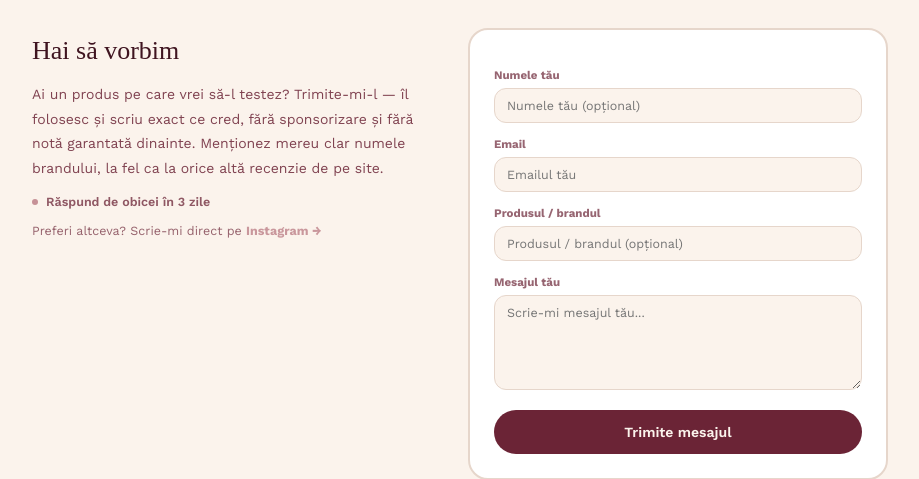
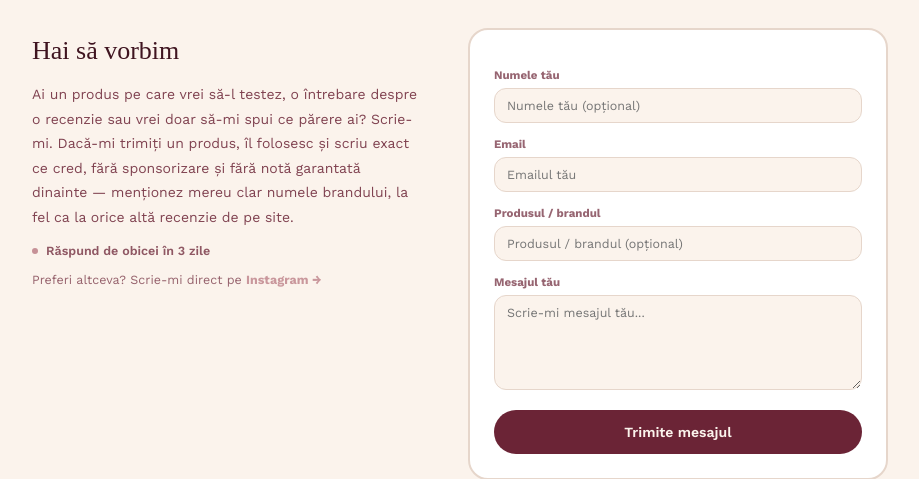
Before and after one commit to SanduAndreea22/Glow-Diary, a Django app: page /contact/ in a window 1280 px wide. Shown: the part 95-574 px from the top of the page, without its empty margins (180-1099 px from the left). Run offline with Django 5.2, Linux system fonts and the light colour scheme; some web fonts are replaced.

Commit message:
Rezolvă găsirile din audit texte: voce consistentă la persoana I, capete de pagină mai personale
- banner-ul de milestone și pagina 500 vorbesc acum la persoana I ("am ajuns", "am fost anunțată"), nu la persoana a III-a despre Deea
- stările goale (colecții, colecție, căutare) sună ca Deea, nu ca mesaje de sistem generice
- textul de Contact acoperă explicit și mesajele care nu sunt despre trimis-un-produs, nu doar branduri
- titlul de pe /colectii/ și nota de pe Favorite sunt reformulate personal, nu descriptiv/tehnic
- eliminată repetiția "L-ai încercat și tu?" (apărea de două ori la rând pe pagina de produs)
- eticheta "Distribuie" devine "Dă mai departe"
- tagline-ul recap-ului nu se mai auto-descrie ca "generat automat"

Neatins, cu motiv: paragraful personal lipsă din Despre (marcat doar ca
notiță în cod) — n-am inventat conținut despre Deea; "Real products. My
honest take." (footer/meta/story-image) e slogan-ul documentat explicit
în README, nu text uitat dintr-un șablon.

Co-Authored-By: Claude Sonnet 5 <noreply@anthropic.com>
Claude-Session: https://claude.ai/code/session_01Gi8h9VHUAJ9k5uM1AvFbG7

```diff
--- a/reviews/templates/reviews/an_recap.html
+++ b/reviews/templates/reviews/an_recap.html
@@ -6,7 +6,7 @@
 
 {% block content %}
 <div class="feed-title">Rezumatul anului {{ an }}</div>
-<div class="feed-tag">Ce am testat, pe scurt — generat automat din recenziile de aici.</div>
+<div class="feed-tag">Ce am testat, pe scurt.</div>
 
 {% if not are_destule_date %}
 <div class="empty-state">
--- a/reviews/templates/reviews/collection_detail.html
+++ b/reviews/templates/reviews/collection_detail.html
@@ -13,7 +13,7 @@
 {% for produs in produse %}
   {% include "reviews/_product_card.html" with produs=produs show_details=True snippet_words=20 %}
 {% empty %}
-<div class="empty-state"><div class="empty-state-icon">💄</div>Nu sunt produse în această colecție încă.</div>
+<div class="empty-state"><div class="empty-state-icon">💄</div>N-am adăugat încă niciun produs în această colecție.</div>
 {% endfor %}
 </div>
 {% endblock %}
--- a/reviews/templates/reviews/collections.html
+++ b/reviews/templates/reviews/collections.html
@@ -4,7 +4,7 @@
 
 {% block content %}
 <div class="page-eyebrow">Colecții</div>
-<h1 class="page-title">Produsele testate, grupate în colecții</h1>
+<h1 class="page-title">Tot ce am testat, grupat cum are sens pentru mine</h1>
 
 <div class="collections-list">
 {% for colectie in colectii %}
@@ -25,7 +25,7 @@
   </div>
 </a>
 {% empty %}
-<div class="empty-state"><div class="empty-state-icon">✨</div>Nu sunt colecții publicate încă.</div>
+<div class="empty-state"><div class="empty-state-icon">✨</div>N-am publicat nicio colecție încă.</div>
 {% endfor %}
 </div>
 {% if colectii and colectii|length <= 2 %}
--- a/reviews/templates/reviews/contact.html
+++ b/reviews/templates/reviews/contact.html
@@ -8,9 +8,10 @@
     <div class="contact-text">
       <div class="static-title">Hai să vorbim</div>
       <p class="static-text">
-        Ai un produs pe care vrei să-l testez? Trimite-mi-l — îl folosesc și scriu exact ce cred,
-        fără sponsorizare și fără notă garantată dinainte. Menționez mereu clar numele
-        brandului, la fel ca la orice altă recenzie de pe site.
+        Ai un produs pe care vrei să-l testez, o întrebare despre o recenzie sau vrei doar
+        să-mi spui ce părere ai? Scrie-mi. Dacă-mi trimiți un produs, îl folosesc și scriu
+        exact ce cred, fără sponsorizare și fără notă garantată dinainte — menționez mereu
+        clar numele brandului, la fel ca la orice altă recenzie de pe site.
       </p>
       <div class="contact-note">Răspund de obicei în 3 zile</div>
       {% if instagram_url %}
--- a/reviews/templates/reviews/favorites.html
+++ b/reviews/templates/reviews/favorites.html
@@ -6,7 +6,7 @@
 {% block content %}
 <div class="feed-title">Favoritele tale</div>
 <div class="feed-tag">Produsele care ți-au plăcut, la un click distanță — fără cont, fără bătaie de cap.</div>
-<p class="favorites-note">Salvate doar în acest browser, pe acest dispozitiv — pe altul, lista pornește goală.</p>
+<p class="favorites-note">Rămân salvate doar în acest browser — pe alt telefon sau calculator, lista pornește goală.</p>
 
 <div id="favorites-skeleton" class="card-grid">
   <div class="skeleton-card"></div>
--- a/reviews/templates/reviews/feed.html
+++ b/reviews/templates/reviews/feed.html
@@ -180,7 +180,7 @@ distribuit), tot arătăm interfața, ca să nu rămână blocată fără contex
 {% for produs in produse %}
   {% include "reviews/_product_card.html" with produs=produs produsul_lunii_id=produsul_lunii_id show_details=True snippet_words=20 %}
 {% empty %}
-<div class="empty-state">Nu am găsit produse pentru criteriile alese. Încearcă o altă căutare sau resetează filtrele.</div>
+<div class="empty-state">N-am găsit nimic pentru criteriile alese — încearcă o altă căutare sau resetează filtrele.</div>
 {% endfor %}
 </div>
 
@@ -317,7 +317,7 @@ about.html (nicio pretenție nouă), nu inventat aici.
         .then(function (r) { return r.json(); })
         .then(function (data) {
           if (!data.produse.length) {
-            grid.innerHTML = '<div class="empty-state">Nu am găsit produse pentru criteriile alese. Încearcă o altă căutare sau resetează filtrele.</div>';
+            grid.innerHTML = '<div class="empty-state">N-am găsit nimic pentru criteriile alese — încearcă o altă căutare sau resetează filtrele.</div>';
           } else {
             grid.innerHTML = data.produse.map(GlowCards.render).join('');
           }
--- a/reviews/templates/reviews/product_detail.html
+++ b/reviews/templates/reviews/product_detail.html
@@ -92,7 +92,7 @@
   </div>
 
   <div class="share-section">
-    <div class="share-section-title">Distribuie</div>
+    <div class="share-section-title">Dă mai departe</div>
     <div class="detail-actions">
       <button type="button" class="share-btn share-btn-secondary" id="share-btn" data-url="{{ request.build_absolute_uri }}" data-title="{{ produs.brand }} — {{ produs.nume }} · Glow Diary by Deea" data-text="{{ produs.parerea_mea|truncatewords:20 }}">
         <svg width="13" height="13" viewBox="0 0 24 24" fill="none" stroke="currentColor" stroke-width="2"><circle cx="18" cy="5" r="3"/><circle cx="6" cy="12" r="3"/><circle cx="18" cy="19" r="3"/><path d="M8.6 13.5l6.8 3.9M15.4 6.6l-6.8 3.9"/></svg>
@@ -108,7 +108,7 @@
     </div>
   </div>
 
-  <a href="#comment-form" class="cta-review-nudge">L-ai încercat și tu? Lasă o părere ↓</a>
+  <a href="#comment-form" class="cta-review-nudge">Lasă și tu o părere ↓</a>
 
   <div class="divider"></div>
 
--- a/static/js/milestone.js
+++ b/static/js/milestone.js
@@ -30,9 +30,9 @@ var GlowMilestone = {
     var banner = document.createElement("div");
     banner.className = "milestone-banner";
     banner.innerHTML =
-      '<div class="milestone-banner-inner">🎉 ' +
+      '<div class="milestone-banner-inner">🎉 Am ajuns la ' +
       n +
-      " produse testate pe Glow Diary! Mulțumesc că ești aici. 🎉</div>";
+      " produse testate! Mulțumesc că ești aici. 🎉</div>";
     document.body.appendChild(banner);
 
     requestAnimationFrame(function () {
--- a/templates/500.html
+++ b/templates/500.html
@@ -44,7 +44,7 @@
   <div class="card">
     <div class="logo">glow<span>diary</span></div>
     <h1>Ceva n-a mers cum trebuie 🙈</h1>
-    <p>Deea a fost anunțată automat. Încearcă din nou în câteva minute.</p>
+    <p>Am fost anunțată automat despre asta. Încearcă din nou în câteva minute.</p>
     <a href="/">Înapoi acasă</a>
   </div>
 </body>
```
